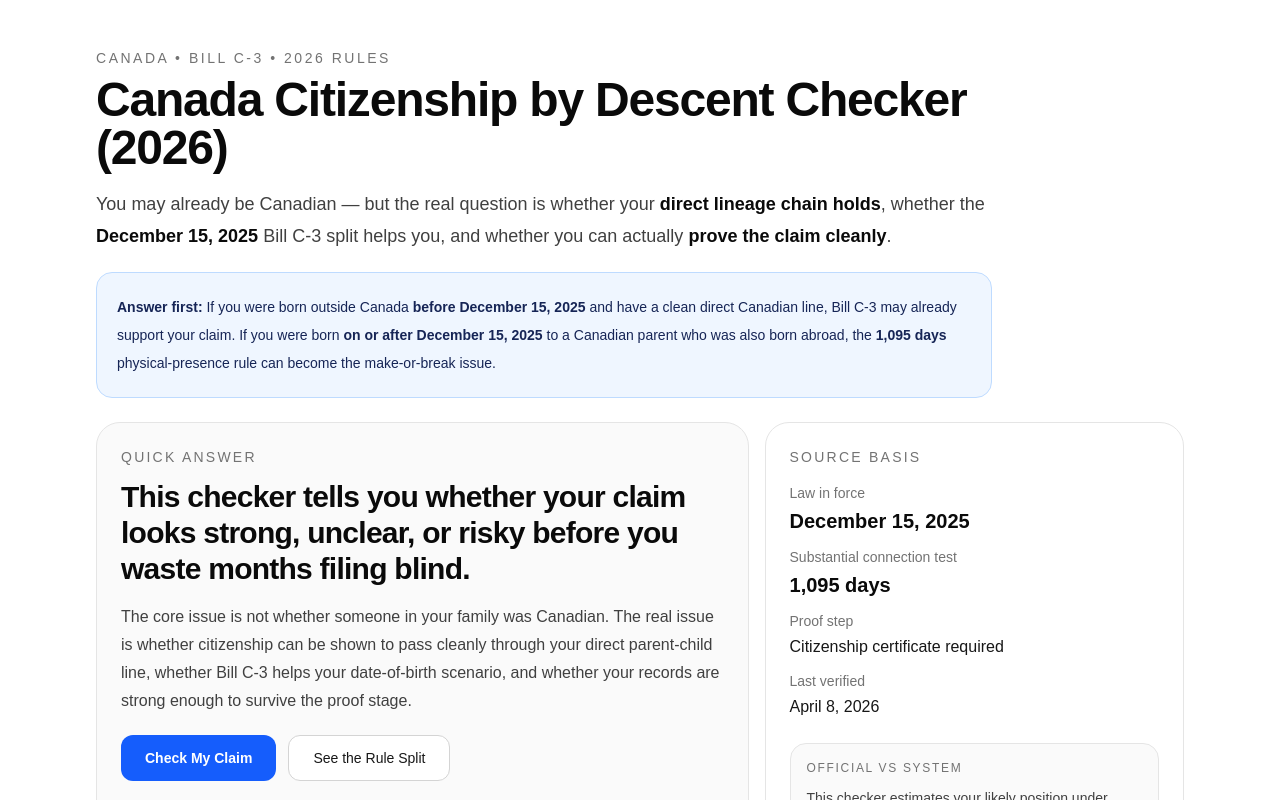
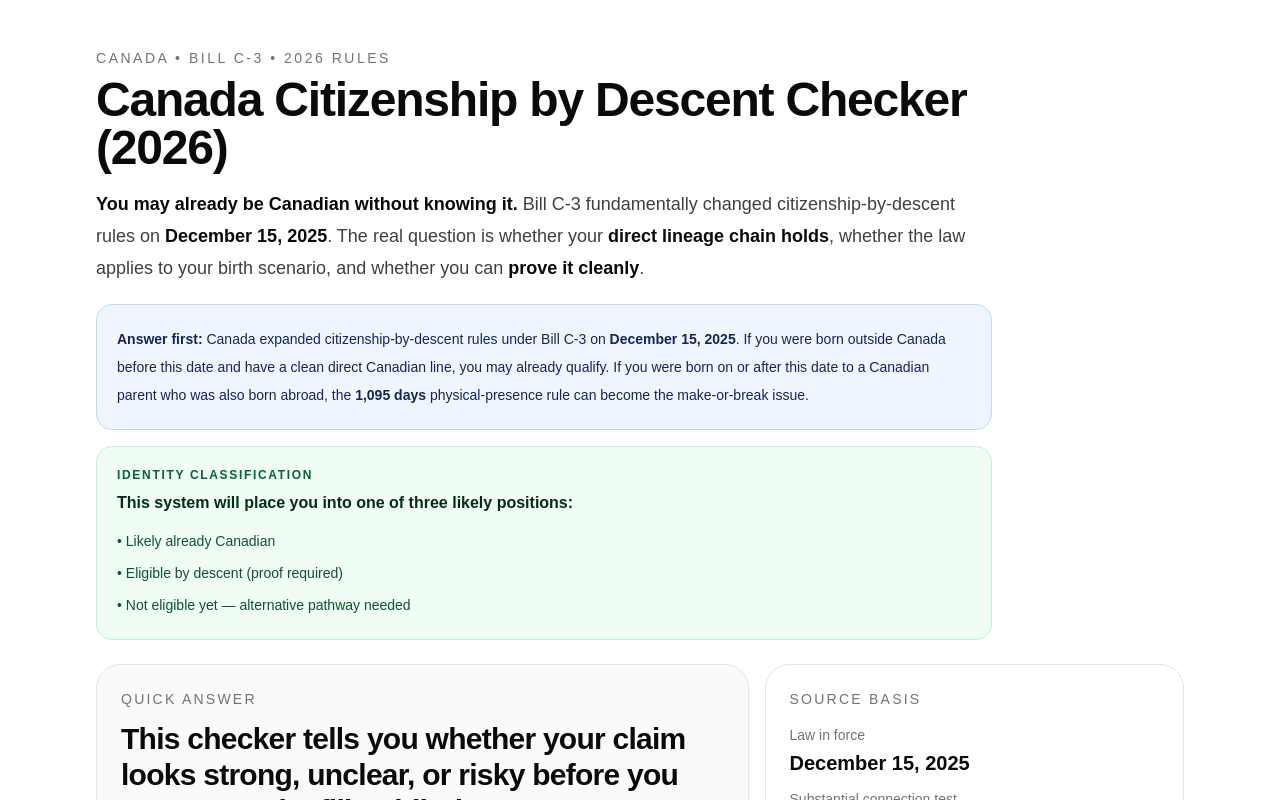
Before and after one commit to theviabilityindex-crypto/theviability-global-next, a Next.js app: page /check/canada in a window 1280 px wide. Shown: the top 800 px of the page. Built offline with nearby package versions, Linux system fonts and the light colour scheme.

Commit message:
Upgrade Canada entry page with stronger identity framing, Bill C-3 authority, and bold FAQ

```diff
--- a/app/check/canada/page.tsx
+++ b/app/check/canada/page.tsx
@@ -286,27 +286,45 @@ export default function CanadaCheckPage() {
               </h1>
 
               <p className="mt-4 text-lg leading-8 text-neutral-700">
-                You may already be Canadian — but the real question is whether your{" "}
-                <strong className="text-neutral-950">direct lineage chain holds</strong>,
-                whether the{" "}
+                <strong className="text-neutral-950">
+                  You may already be Canadian without knowing it.
+                </strong>{" "}
+                Bill C-3 fundamentally changed citizenship-by-descent rules on{" "}
                 <strong className="text-neutral-950">
                   {keyFacts.inForceDate}
-                </strong>{" "}
-                Bill C-3 split helps you, and whether you can actually{" "}
-                <strong className="text-neutral-950">prove the claim cleanly</strong>.
+                </strong>
+                . The real question is whether your{" "}
+                <strong className="text-neutral-950">direct lineage chain holds</strong>,
+                whether the law applies to your birth scenario, and whether you can{" "}
+                <strong className="text-neutral-950">prove it cleanly</strong>.
               </p>
             </div>
 
             <div className="mt-5 max-w-4xl rounded-2xl border border-blue-200 bg-blue-50 p-4 sm:p-5">
               <p className="text-sm leading-7 text-blue-950">
-                <strong>Answer first:</strong> If you were born outside Canada{" "}
-                <strong>before {keyFacts.inForceDate}</strong> and have a clean direct
-                Canadian line, Bill C-3 may already support your claim. If you were
-                born <strong>on or after {keyFacts.inForceDate}</strong> to a Canadian
-                parent who was also born abroad, the{" "}
-                <strong>{keyFacts.substantialConnectionDays}</strong> physical-presence
-                rule can become the make-or-break issue.
+                <strong>Answer first:</strong> Canada expanded citizenship-by-descent
+                rules under Bill C-3 on{" "}
+                <strong>{keyFacts.inForceDate}</strong>. If you were born outside
+                Canada before this date and have a clean direct Canadian line, you
+                may already qualify. If you were born on or after this date to a
+                Canadian parent who was also born abroad, the{" "}
+                <strong>{keyFacts.substantialConnectionDays}</strong>{" "}
+                physical-presence rule can become the make-or-break issue.
               </p>
+            </div>
+
+            <div className="mt-4 max-w-4xl rounded-2xl border border-green-200 bg-green-50 p-4 sm:p-5">
+              <div className="text-xs font-semibold uppercase tracking-[0.14em] text-green-800">
+                Identity classification
+              </div>
+              <div className="mt-2 text-base font-semibold text-green-950">
+                This system will place you into one of three likely positions:
+              </div>
+              <ul className="mt-3 space-y-1 text-sm leading-7 text-green-900">
+                <li>• Likely already Canadian</li>
+                <li>• Eligible by descent (proof required)</li>
+                <li>• Not eligible yet — alternative pathway needed</li>
+              </ul>
             </div>
 
             <div className="mt-6 grid gap-4 lg:grid-cols-[1.4fr_0.9fr]">
@@ -648,7 +666,8 @@ export default function CanadaCheckPage() {
                 This page does three jobs. First, it explains the current Canada
                 citizenship-by-descent rule change clearly. Second, it shows the
                 key <strong className="text-neutral-950">{keyFacts.inForceDate}</strong>{" "}
-                split and the <strong className="text-neutral-950">
+                split and the{" "}
+                <strong className="text-neutral-950">
                   {keyFacts.substantialConnectionDays}
                 </strong>{" "}
                 issue where relevant. Third, it runs you into the Ghost Citizen
@@ -700,9 +719,11 @@ export default function CanadaCheckPage() {
 
             <div className="mt-5 divide-y divide-neutral-200 rounded-2xl border border-neutral-200 bg-white">
               {faqs.map((faq) => (
-                <details key={faq.question} className="group p-4 open:bg-neutral-50">
-                  <summary className="cursor-pointer list-none text-base font-medium text-neutral-950">
-                    {faq.question}
+                <details key={faq.question} className="group p-5 open:bg-neutral-50">
+                  <summary className="cursor-pointer list-none">
+                    <span className="block text-base font-semibold text-neutral-950">
+                      {faq.question}
+                    </span>
                   </summary>
                   <p className="mt-3 text-sm leading-7 text-neutral-700">
                     {faq.answer}
```
